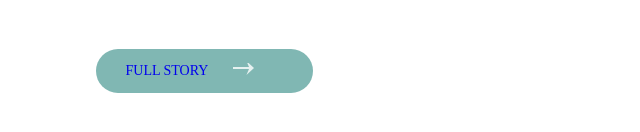
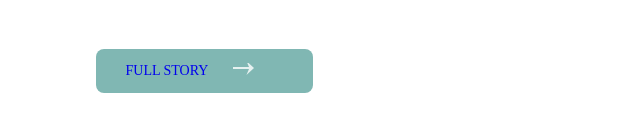
Before and after one commit to Flom25s/Lesson_1, a plain HTML site: page Project (Lesson_1)/index.html in a window 1280 px wide. Shown: the part 1406-1538 px from the top of the page, 174-814 px from the left. Drawn offline with Linux system fonts and the light colour scheme.

Commit message:
Обновил Borderradius

```diff
--- a/Project (Lesson_1)/css/style.css
+++ b/Project (Lesson_1)/css/style.css
@@ -111,7 +111,7 @@ body{
 	line-height: 44px;
 	height: 44px;
 	padding: 0px 30px;
-	border-radius: 25px;
+	border-radius: 8px;
 	background-color: #80b7b3;
 	box-shadow: 0 6px 40px rgba(128, 183,  );
 }
```
